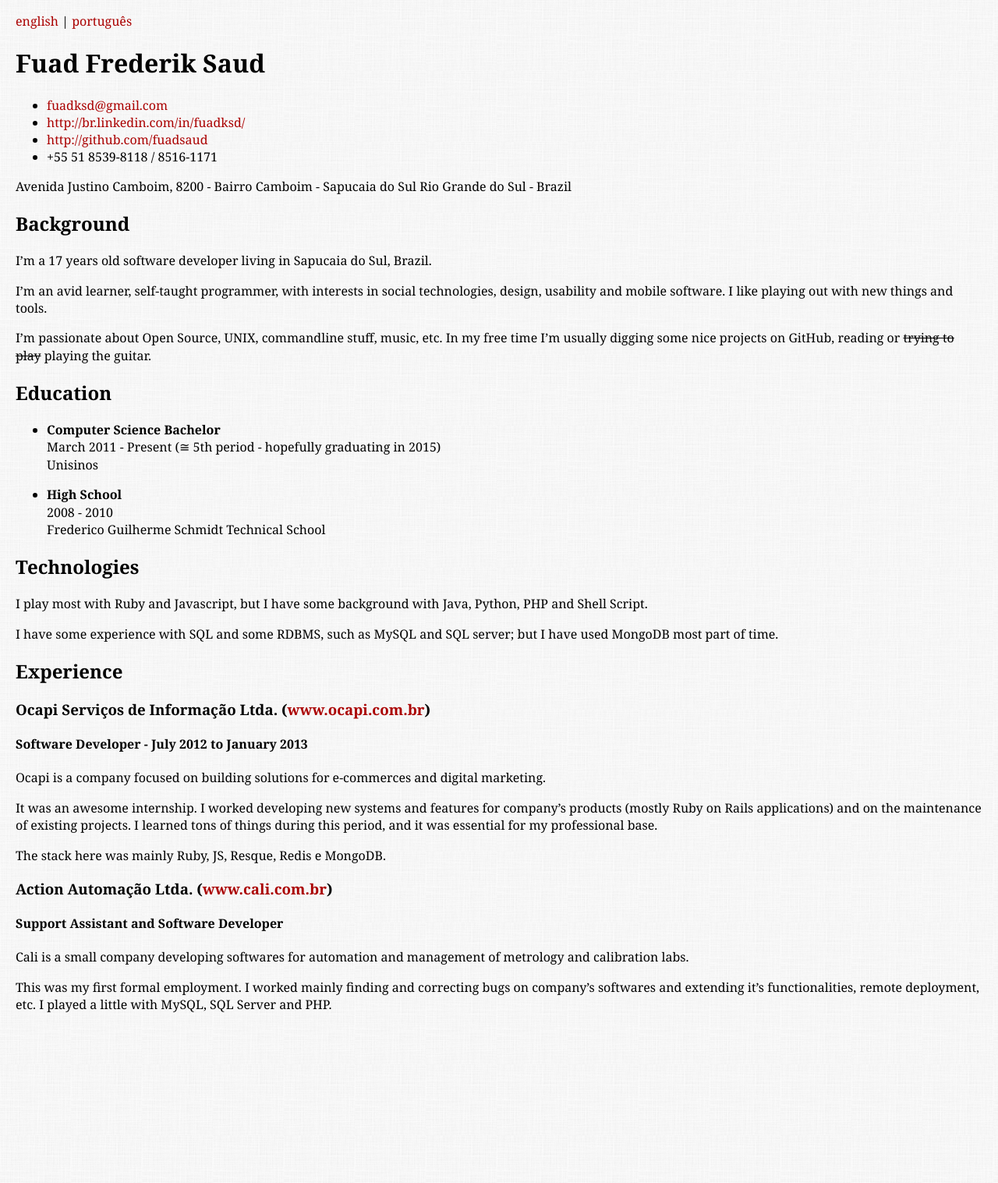
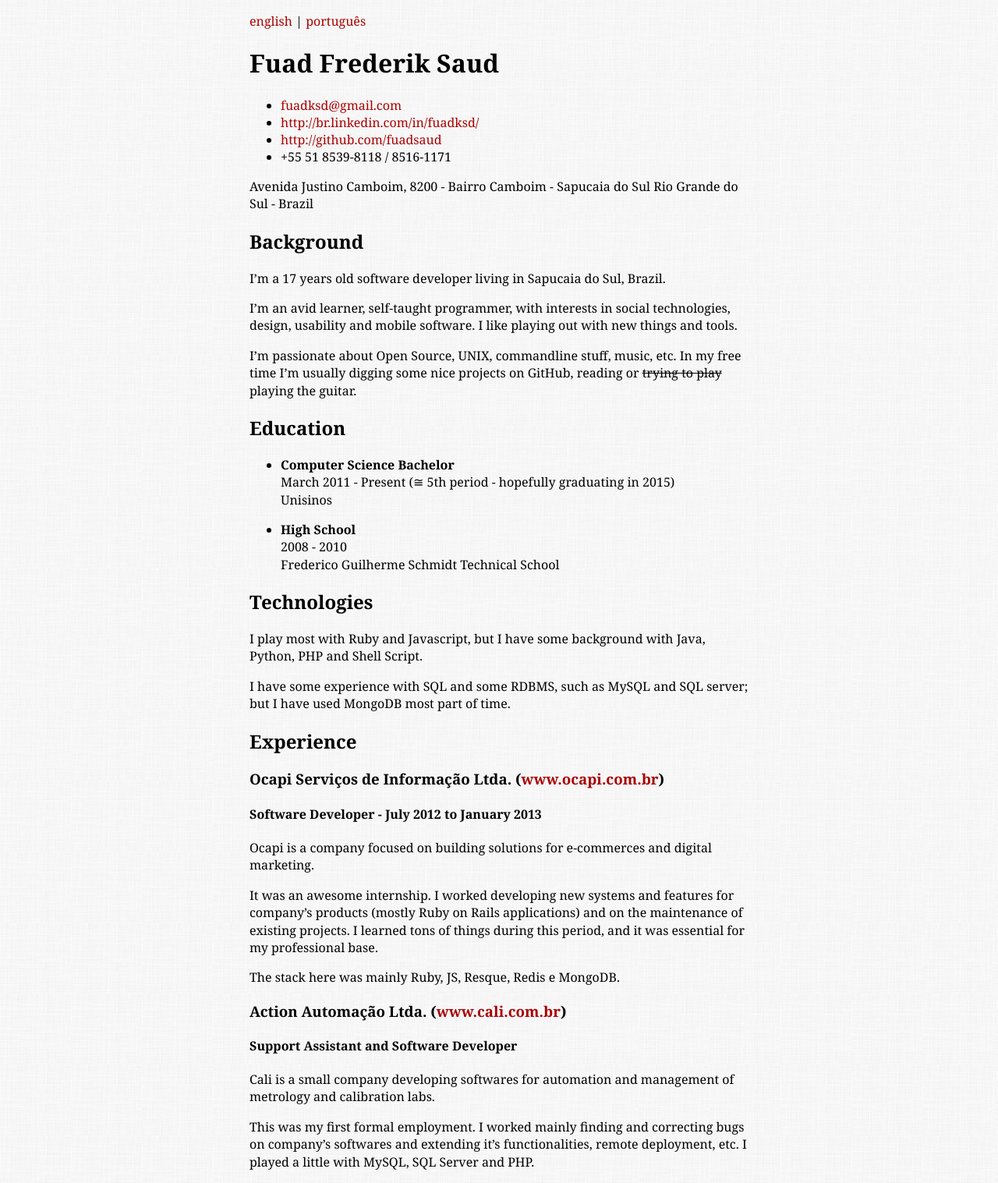
Before and after one commit to fuadsaud/fuadsaud.github.io, a Jekyll site: the page built from resume/en.md, in a window 1280 px wide. Shown: the whole page at 78% size. Built offline with Jekyll 4.4.1, drawn with Linux system fonts in a browser that asks for light colours; Markdown is read by kramdown in place of the engine named in the settings; before the commit the page ends 1315 px from its top, so only the background shows below that.

Commit message:
Fix typo on CSS file

```diff
--- a/css/resume.css
+++ b/css/resume.css
@@ -4,7 +4,7 @@ body {
 }
 
 .container {
-  max-width: 640px%;
+  max-width: 640px;
   margin: 0 auto;
   padding: 0 20px;
   font-family: Georgia, sans-serif;
```
